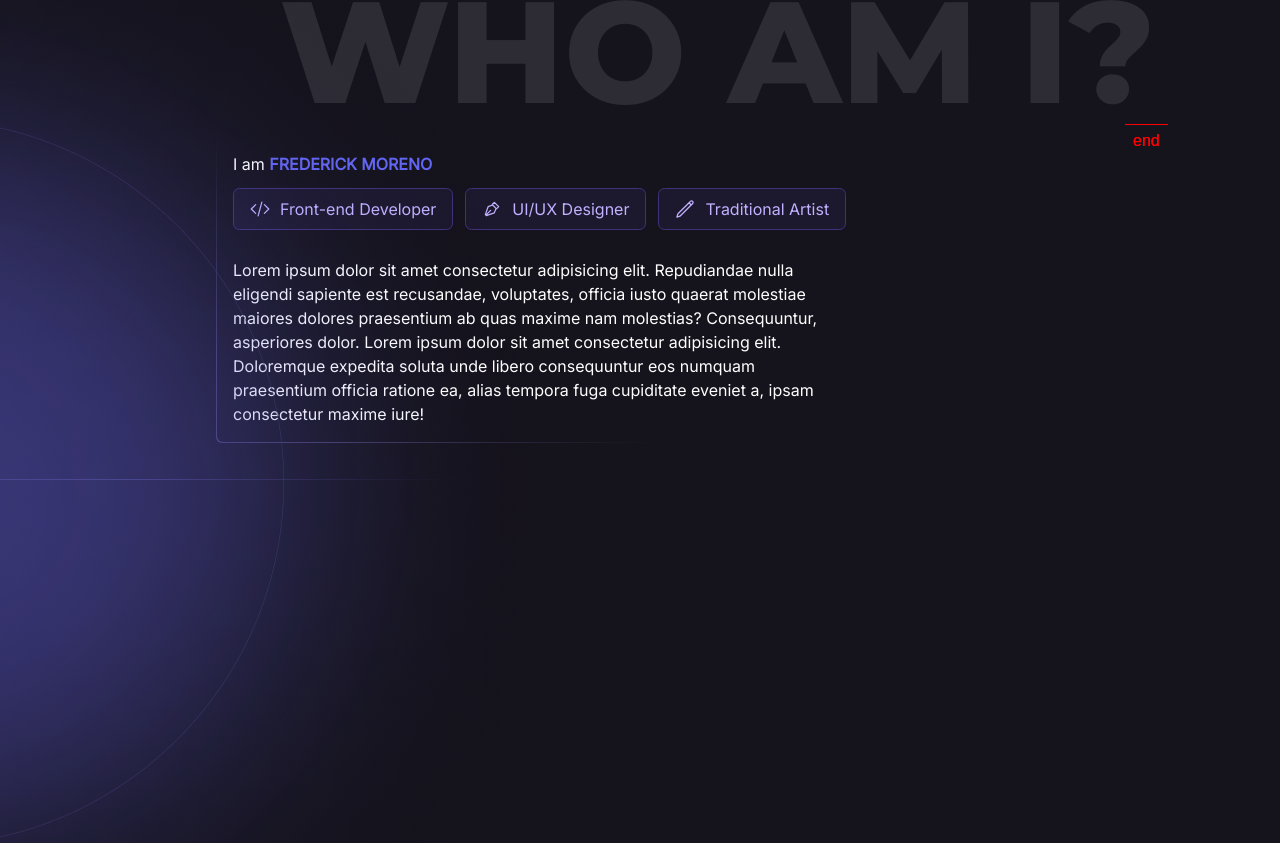
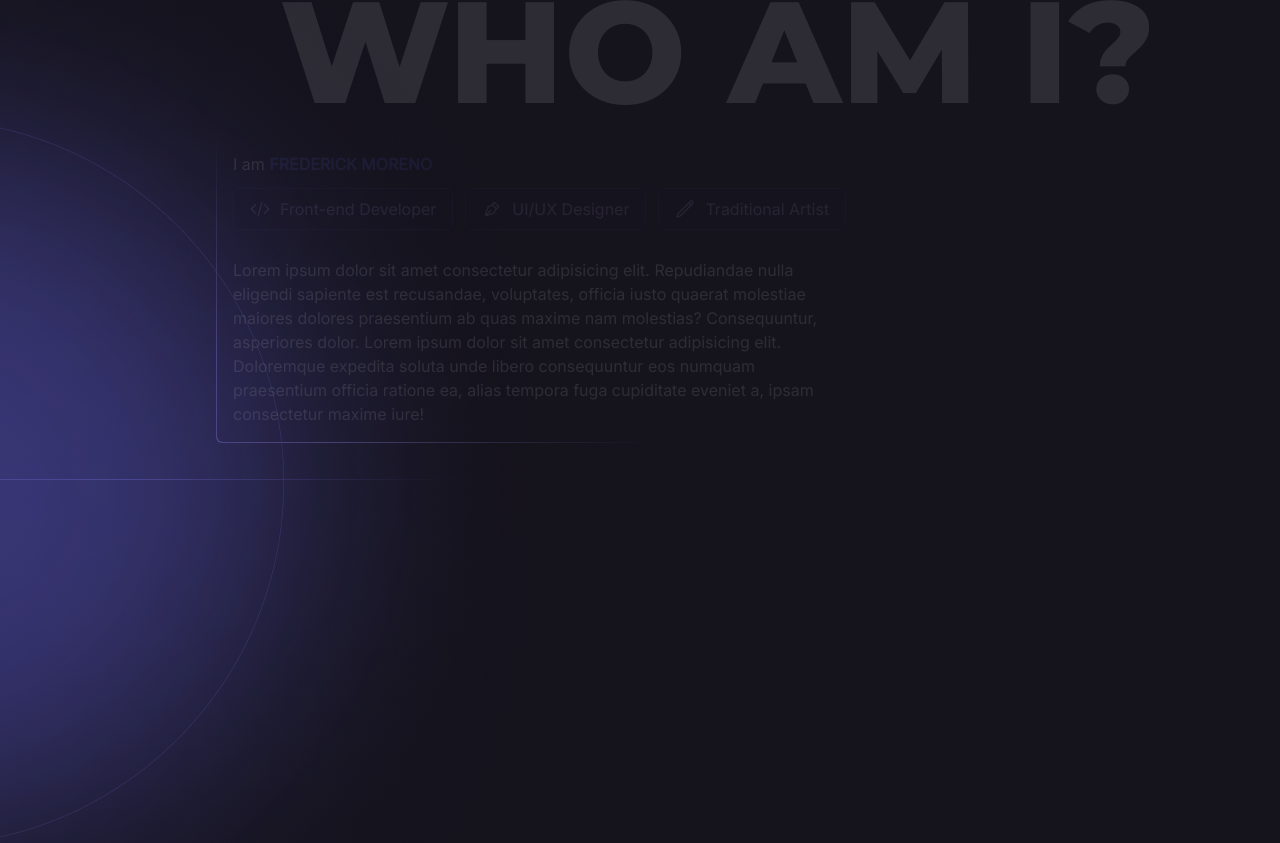
Before and after one commit to fwedwicc/FM-Portfolio, a React (Vite) app in the folder fm-portfolio/: page / in a window 1280 px wide. Shown: the part 861-1704 px from the top of the page. Built offline with nearby package versions, Linux system fonts and the light colour scheme.

Commit message:
Finished scroll animations for available component in about section

```diff
--- a/fm-portfolio/src/components/About.jsx
+++ b/fm-portfolio/src/components/About.jsx
@@ -17,7 +17,7 @@ const About = () => {
           trigger: '#scroll-animation-4',
           toggleActions: 'restart pause reverse pause',
           scrub: 1,
-          markers: true,
+          markers: false,
           start: 'top 60%',
           end: 'bottom 10%',
         },
@@ -42,7 +42,34 @@ const About = () => {
       duration: 3,
     });
 
+    // 'WHO AM I' Content
+    gsap.fromTo('.scroll-animation-6',
+      { opacity: 0.1 }, // from
+      { // to
+        opacity: 4,
+        scrollTrigger: {
+          trigger: '.scroll-animation-6',
+          toggleActions: 'restart pause reverse pause',
+          scrub: 1,
+          markers: false,
+          start: 'top 60%',
+          end: 'bottom 10%',
+        },
+        ease: 'none',
+        duration: 3,
+      }
+    );
+
   }, []);
+
+  const RoleBadge = ({ svgPath, role }) => (
+    <span className='bg-[#1C182D] text-[#C1B1FF] rounded-[0.4rem] py-2 px-4 border border-[#40317A] inline-flex items-center justify-center gap-2.5'>
+      <svg xmlns="http://www.w3.org/2000/svg" fill="none" viewBox="0 0 24 24" strokeWidth={1.5} stroke="currentColor" className="size-5">
+        <path strokeLinecap="round" strokeLinejoin="round" d={svgPath} />
+      </svg>
+      {role}
+    </span>
+  );
 
   return (
     <>
@@ -53,7 +80,7 @@ return (
             <div className='p-4 bg-base rounded-md'>
               <h1 className='uppercase text-white font-black text-[2.5rem] lg:text-[9rem] whitespace-nowrap leading-none
               ml-[3rem]' id='scroll-animation-4'>Who am i?</h1>
-            <div className='my-7 space-y-3'>
+              <div className='my-7 space-y-3 scroll-animation-6'>
                 <p>
                   I am
                   <span className='text-indigo-500 font-semibold uppercase'> Frederick Moreno
@@ -61,29 +88,22 @@ return (
                 </p>
                 {/* Professional Roles */}
                 <div className='space-x-3 flex justify-start items-center'>
-                <span className='bg-[#1C182D] text-[#C1B1FF] rounded-[0.4rem] py-2 px-4 border border-[#40317A] inline-flex items-center justify-center gap-2.5'>
-                  <svg xmlns="http://www.w3.org/2000/svg" fill="none" viewBox="0 0 24 24" strokeWidth={1.5} stroke="currentColor" className="size-5">
-                    <path strokeLinecap="round" strokeLinejoin="round" d="M17.25 6.75 22.5 12l-5.25 5.25m-10.5 0L1.5 12l5.25-5.25m7.5-3-4.5 16.5" />
-                  </svg>
-                  Front-end Developer
-                </span>
-                <span className='bg-[#1C182D] text-[#C1B1FF] rounded-[0.4rem] py-2 px-4 border border-[#40317A] inline-flex items-center justify-center gap-2.5'>
-                  <svg aria-hidden="true" xmlns="http://www.w3.org/2000/svg" fill="none" viewBox="0 0 24 24" className="size-5">
-                    <path stroke="currentColor" strokeLinecap="round" strokeLinejoin="round" strokeWidth={1.5} d="m4.988 19.012 5.41-5.41m2.366-6.424 4.058 4.058-2.03 5.41L5.3 20 4 18.701l3.355-9.494 5.41-2.029Zm4.626 4.625L12.197 6.61 14.807 4 20 9.194l-2.61 2.61Z" />
-                  </svg>
-
-                  UI/UX Designer
-                </span>
-                <span className='bg-[#1C182D] text-[#C1B1FF] rounded-[0.4rem] py-2 px-4 border border-[#40317A] inline-flex items-center justify-center gap-2.5'>
-                  <svg xmlns="http://www.w3.org/2000/svg" fill="none" viewBox="0 0 24 24" strokeWidth={1.5} stroke="currentColor" className="size-5">
-                    <path strokeLinecap="round" strokeLinejoin="round" d="m16.862 4.487 1.687-1.688a1.875 1.875 0 1 1 2.652 2.652L6.832 19.82a4.5 4.5 0 0 1-1.897 1.13l-2.685.8.8-2.685a4.5 4.5 0 0 1 1.13-1.897L16.863 4.487Zm0 0L19.5 7.125" />
-                  </svg>
-                  Traditional Artist
-                </span>
+                  <RoleBadge
+                    svgPath="M17.25 6.75 22.5 12l-5.25 5.25m-10.5 0L1.5 12l5.25-5.25m7.5-3-4.5 16.5"
+                    role="Front-end Developer"
+                  />
+                  <RoleBadge
+                    svgPath="m4.988 19.012 5.41-5.41m2.366-6.424 4.058 4.058-2.03 5.41L5.3 20 4 18.701l3.355-9.494 5.41-2.029Zm4.626 4.625L12.197 6.61 14.807 4 20 9.194l-2.61 2.61Z"
+                    role="UI/UX Designer"
+                  />
+                  <RoleBadge
+                    svgPath="m16.862 4.487 1.687-1.688a1.875 1.875 0 1 1 2.652 2.652L6.832 19.82a4.5 4.5 0 0 1-1.897 1.13l-2.685.8.8-2.685a4.5 4.5 0 0 1 1.13-1.897L16.863 4.487Zm0 0L19.5 7.125"
+                    role="Traditional Artist"
+                  />
                 </div>
               </div>
               {/* Description */}
-            <p>Lorem ipsum dolor sit amet consectetur adipisicing elit. Repudiandae nulla eligendi sapiente est recusandae, voluptates, officia iusto quaerat molestiae maiores dolores praesentium ab quas maxime nam molestias? Consequuntur, asperiores dolor. Lorem ipsum dolor sit amet consectetur adipisicing elit. Doloremque expedita soluta unde libero consequuntur eos numquam praesentium officia ratione ea, alias tempora fuga cupiditate eveniet a, ipsam consectetur maxime iure!</p>
+              <p className='scroll-animation-6'>Lorem ipsum dolor sit amet consectetur adipisicing elit. Repudiandae nulla eligendi sapiente est recusandae, voluptates, officia iusto quaerat molestiae maiores dolores praesentium ab quas maxime nam molestias? Consequuntur, asperiores dolor. Lorem ipsum dolor sit amet consectetur adipisicing elit. Doloremque expedita soluta unde libero consequuntur eos numquam praesentium officia ratione ea, alias tempora fuga cupiditate eveniet a, ipsam consectetur maxime iure!</p>
             </div>
           </div>
           {/* Image Container in right side */}
```
Lines whose indentation alone changed are shown as unchanged.
